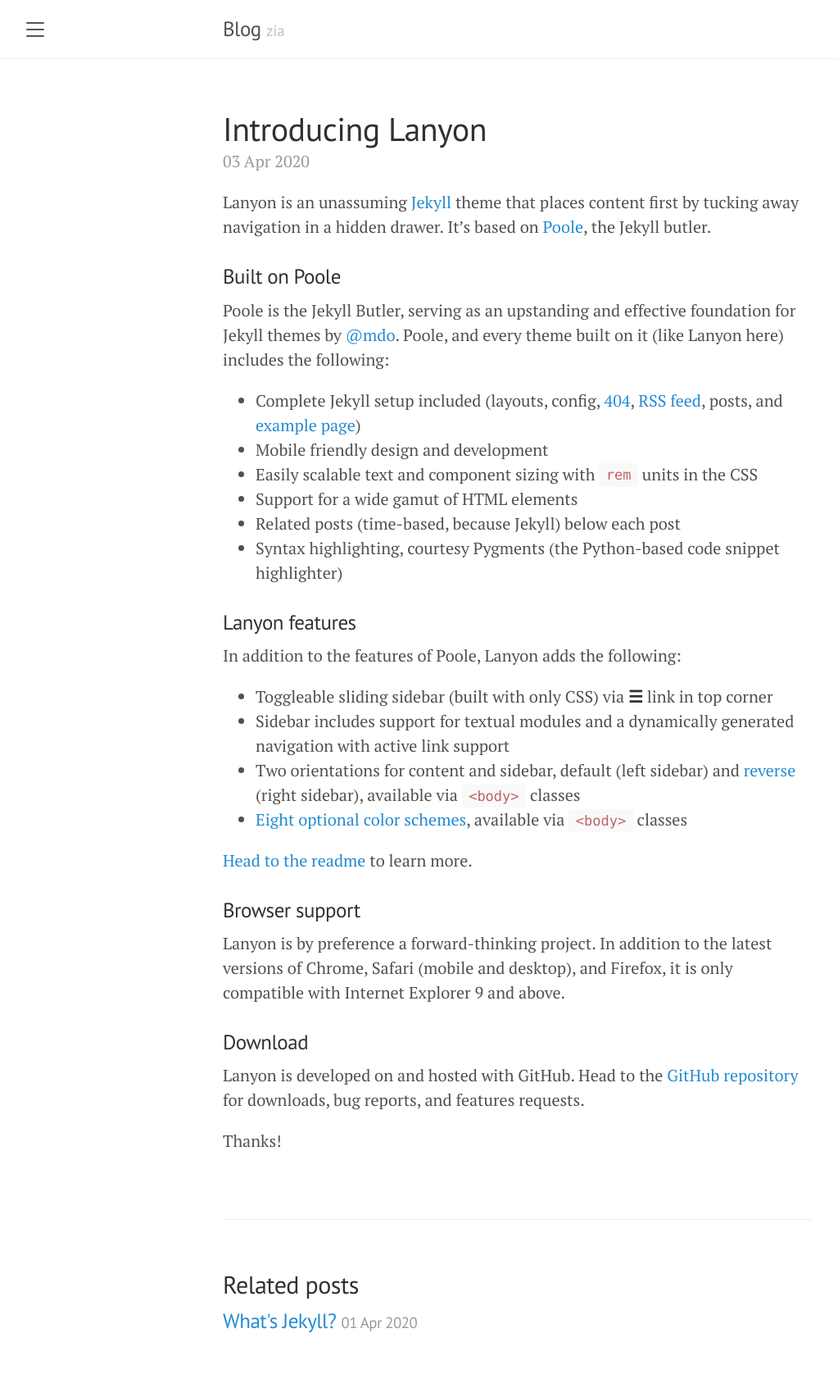
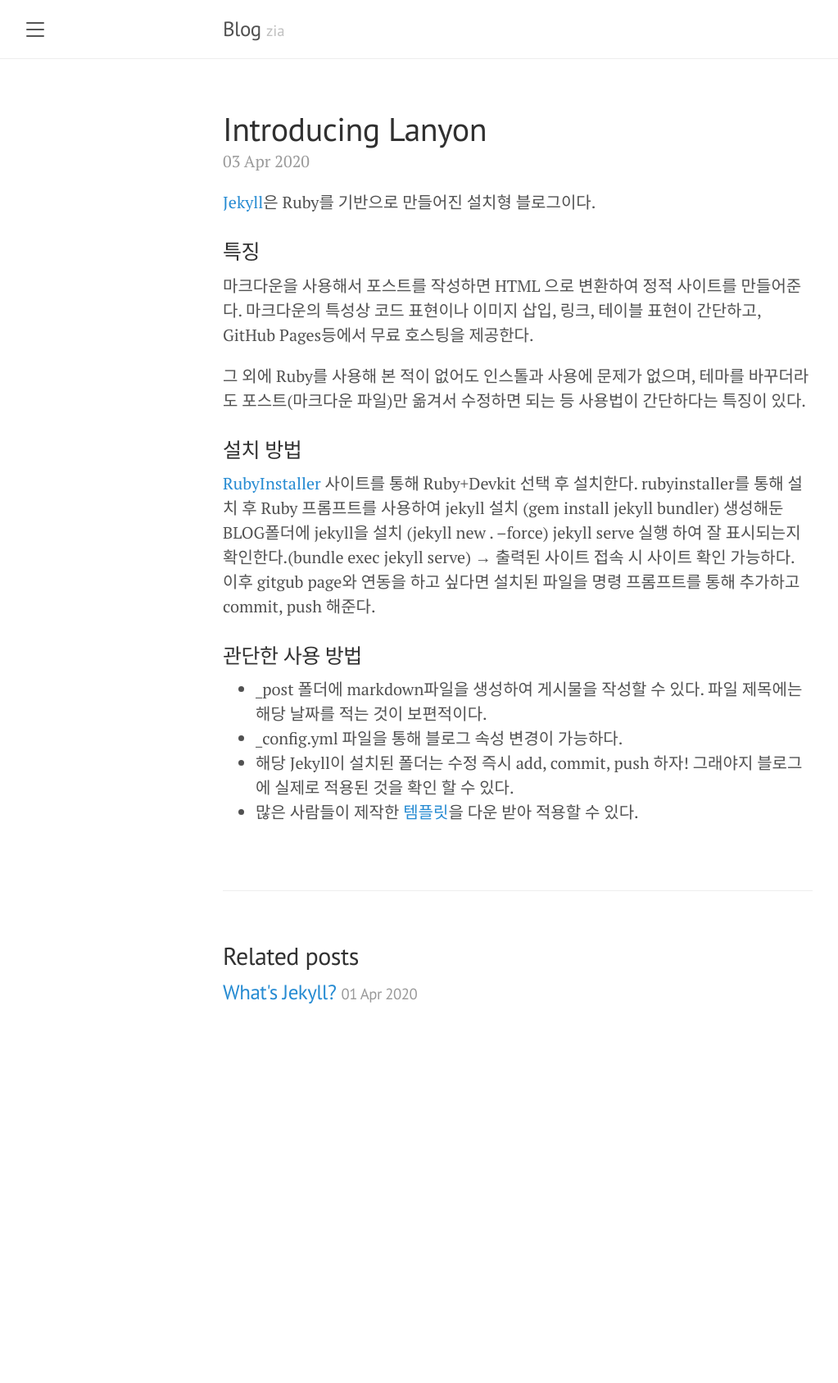
Before and after one commit to zia2054/zia2054.github.io, a Jekyll site: the page built from _posts/2020-04-03-introducing-lanyon.md, in a window 1280 px wide. Shown: the whole page at 82% size, without its empty margins (8-1031 px from the left). Built offline with Jekyll 4.4.1, drawn with Linux system fonts in a browser that asks for light colours; after the commit the page ends 1286 px from its top, so only the background shows below that.

Commit message:
add: test

```diff
--- a/_posts/2020-04-03-introducing-lanyon.md
+++ b/_posts/2020-04-03-introducing-lanyon.md
@@ -3,36 +3,22 @@ layout: post
 title: Introducing Lanyon
 ---
 
-Lanyon is an unassuming [Jekyll](http://jekyllrb.com) theme that places content first by tucking away navigation in a hidden drawer. It's based on [Poole](http://getpoole.com), the Jekyll butler.
+[Jekyll](https://jekyllrb.com)은 Ruby를 기반으로 만들어진 설치형 블로그이다.
 
-### Built on Poole
+### 특징
 
-Poole is the Jekyll Butler, serving as an upstanding and effective foundation for Jekyll themes by [@mdo](https://twitter.com/mdo). Poole, and every theme built on it (like Lanyon here) includes the following:
+마크다운을 사용해서 포스트를 작성하면 HTML 으로 변환하여 정적 사이트를 만들어준다. 마크다운의 특성상 코드 표현이나 이미지 삽입, 링크, 테이블 표현이 간단하고, GitHub Pages등에서 무료 호스팅을 제공한다.
 
-* Complete Jekyll setup included (layouts, config, [404](/404), [RSS feed](/atom.xml), posts, and [example page](/about))
-* Mobile friendly design and development
-* Easily scalable text and component sizing with `rem` units in the CSS
-* Support for a wide gamut of HTML elements
-* Related posts (time-based, because Jekyll) below each post
-* Syntax highlighting, courtesy Pygments (the Python-based code snippet highlighter)
+그 외에 Ruby를 사용해 본 적이 없어도 인스톨과 사용에 문제가 없으며, 테마를 바꾸더라도 포스트(마크다운 파일)만 옮겨서 수정하면 되는 등 사용법이 간단하다는 특징이 있다.
 
-### Lanyon features
+### 설치 방법
 
-In addition to the features of Poole, Lanyon adds the following:
+[RubyInstaller](https://rubyinstaller.org/) 사이트를 통해 Ruby+Devkit 선택 후 설치한다. rubyinstaller를 통해 설치 후 Ruby 프롬프트를 사용하여 jekyll 설치 (gem install jekyll bundler) 생성해둔 BLOG폴더에 jekyll을 설치 (jekyll new . --force) jekyll serve 실행 하여 잘 표시되는지 확인한다.(bundle exec jekyll serve) → 출력된 사이트 접속 시 사이트 확인 가능하다. 이후 gitgub page와 연동을 하고 싶다면 설치된 파일을 명령 프롬프트를 통해 추가하고 commit, push 해준다.
 
-* Toggleable sliding sidebar (built with only CSS) via **☰** link in top corner
-* Sidebar includes support for textual modules and a dynamically generated navigation with active link support
-* Two orientations for content and sidebar, default (left sidebar) and [reverse](https://github.com/poole/lanyon#reverse-layout) (right sidebar), available via `<body>` classes
-* [Eight optional color schemes](https://github.com/poole/lanyon#themes), available via `<body>` classes
+### 관단한 사용 방법
 
-[Head to the readme](https://github.com/poole/lanyon#readme) to learn more.
-
-### Browser support
-
-Lanyon is by preference a forward-thinking project. In addition to the latest versions of Chrome, Safari (mobile and desktop), and Firefox, it is only compatible with Internet Explorer 9 and above.
-
-### Download
-
-Lanyon is developed on and hosted with GitHub. Head to the <a href="https://github.com/poole/lanyon">GitHub repository</a> for downloads, bug reports, and features requests.
-
-Thanks!
+* _post 폴더에 markdown파일을 생성하여 게시물을 작성할 수 있다.
+파일 제목에는 해당 날짜를 적는 것이 보편적이다.
+* _config.yml 파일을 통해 블로그 속성 변경이 가능하다.
+* 해당 Jekyll이 설치된 폴더는 수정 즉시 add, commit, push 하자! 그래야지 블로그에 실제로 적용된 것을 확인 할 수 있다.
+* 많은 사람들이 제작한 [템플릿](http://jekyllthemes.org/)을 다운 받아 적용할 수 있다.
```
